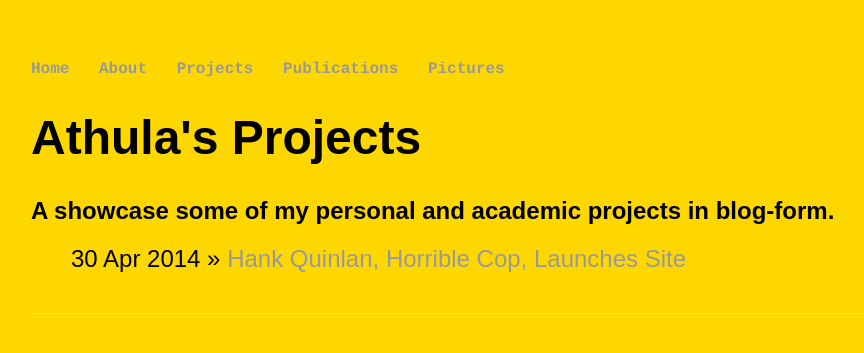
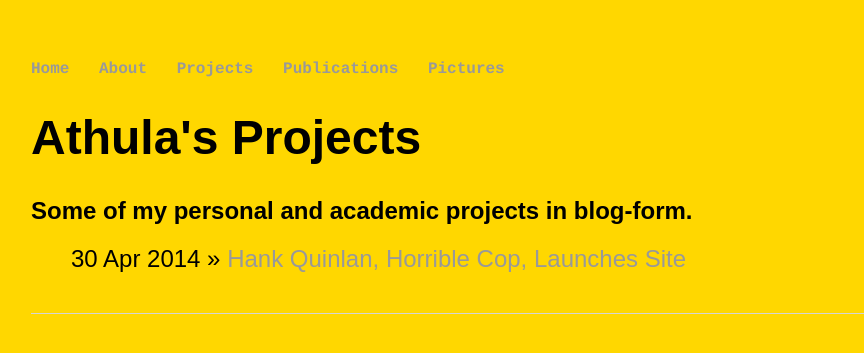
Before and after one commit to athpud/athpud.github.io, a Jekyll site: the page built from projects/index.html, in a window 1280 px wide. Shown: the top 353 px of the page, without its empty margins (161-1025 px from the left). Built offline with Jekyll 4.4.1, drawn with Linux system fonts in a browser that asks for light colours.

Commit message:
fixing headings in /Project

```diff
--- a/projects/index.html
+++ b/projects/index.html
@@ -3,7 +3,7 @@ layout: default
 title: Athula's Projects
 ---
 	<h1>{{ page.title }}</h1>
-	<h2>A showcase some of my personal and academic projects in blog-form.</h2>
+	<h2>Some of my personal and academic projects in blog-form.</h2>
 	<ul class="posts">
 
 	  {% for post in site.posts %}
```
Also changed, not shown: 1 other file.
